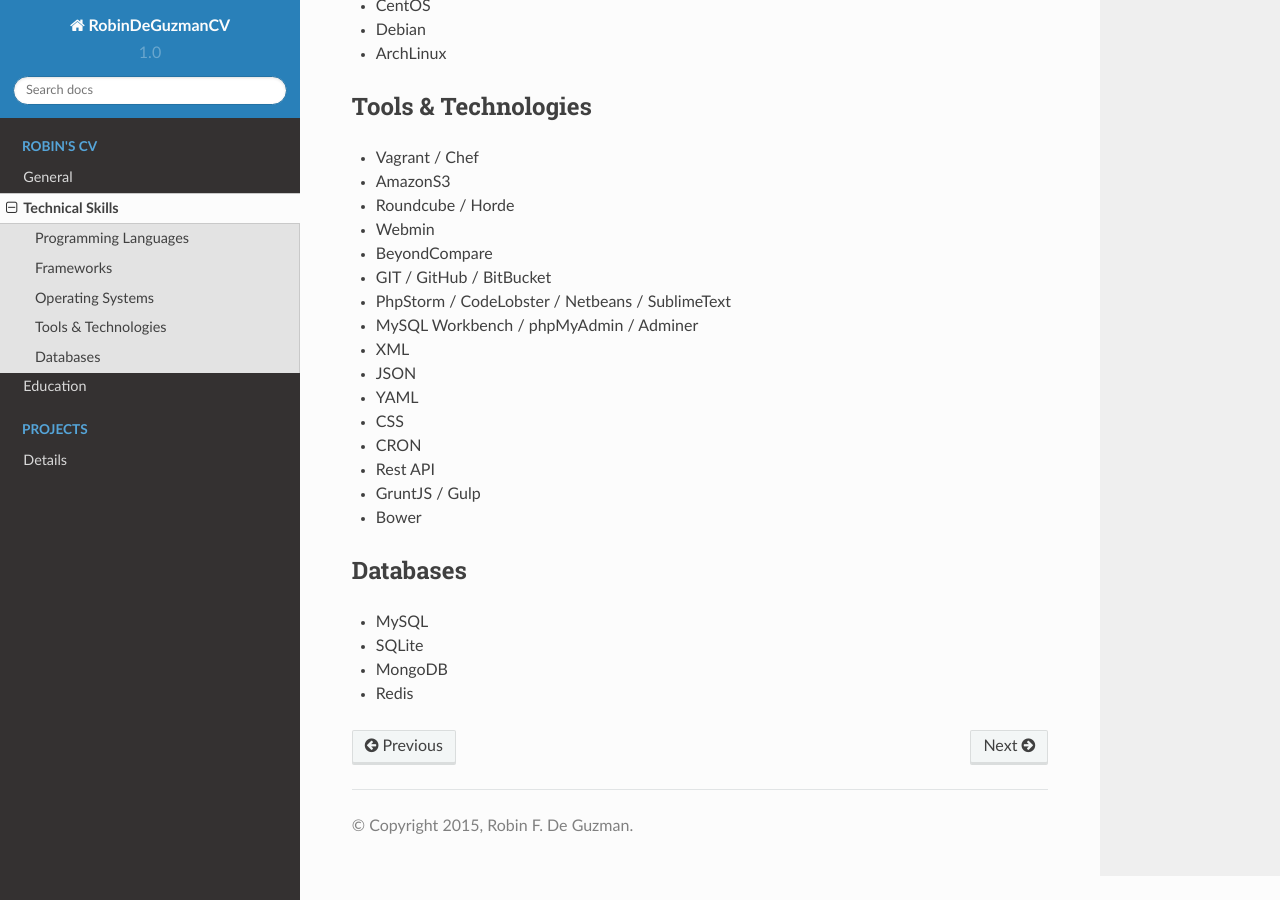
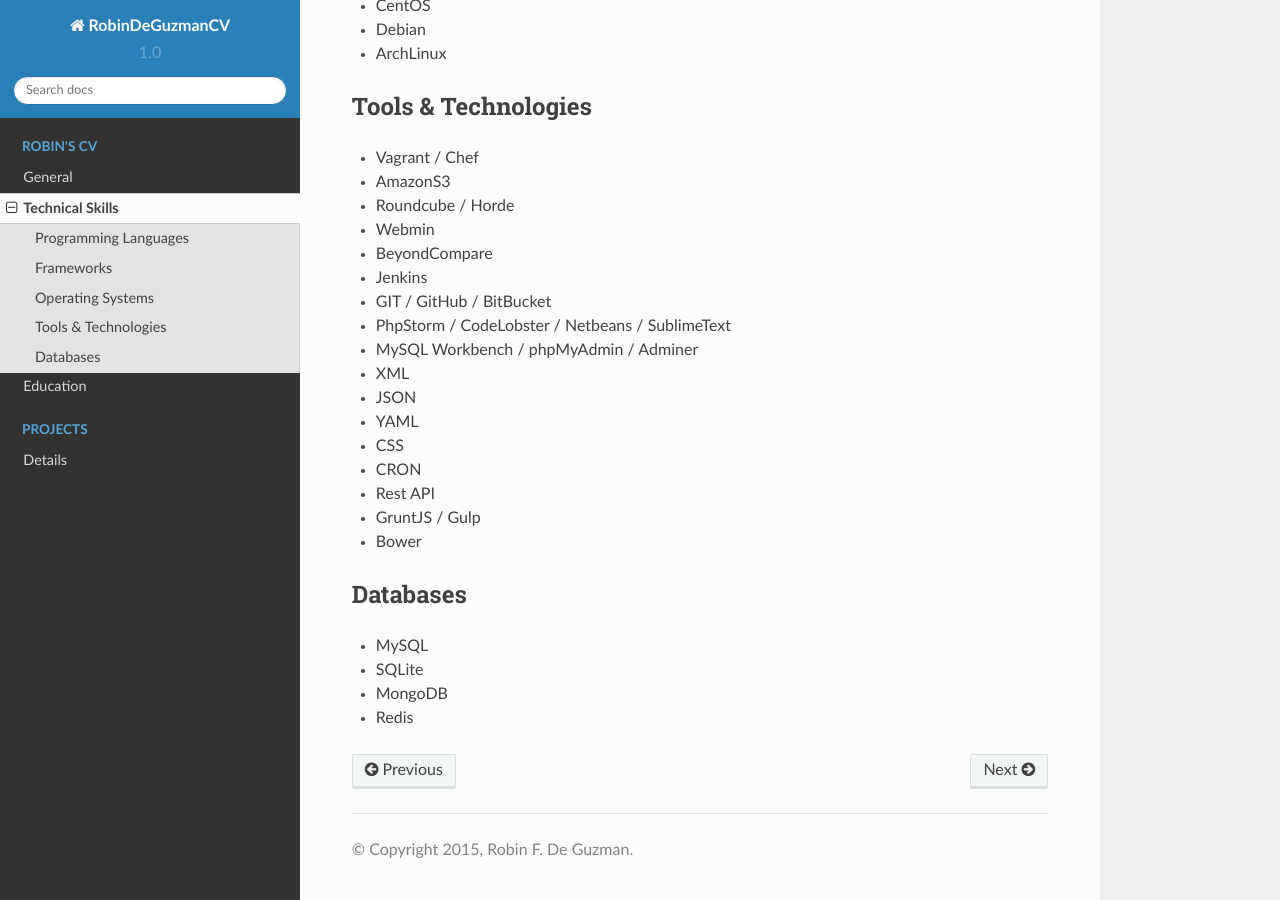
Before and after one commit to rfdeguzman21/rfdeguzman.github.io, a Sphinx documentation site: the page built from docs/skills.rst, in a window 1280 px wide and 900 px high, scrolled down 862 px. Built offline with Sphinx 7.4.7 and the Read the Docs theme 2.0.0, drawn with Linux system fonts in a browser that asks for light colours.

Commit message:
Update skills.rst

```diff
--- a/docs/skills.rst
+++ b/docs/skills.rst
@@ -44,6 +44,7 @@
 - Roundcube / Horde
 - Webmin
 - BeyondCompare
+- Jenkins
 - GIT / GitHub / BitBucket
 - PhpStorm / CodeLobster / Netbeans / SublimeText
 - MySQL Workbench / phpMyAdmin / Adminer
```
